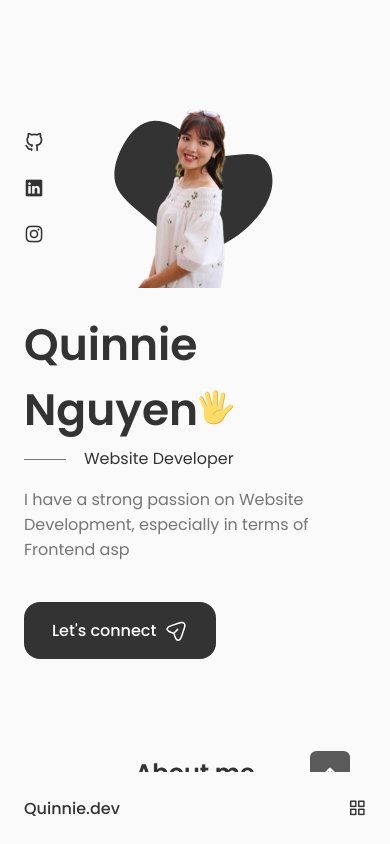
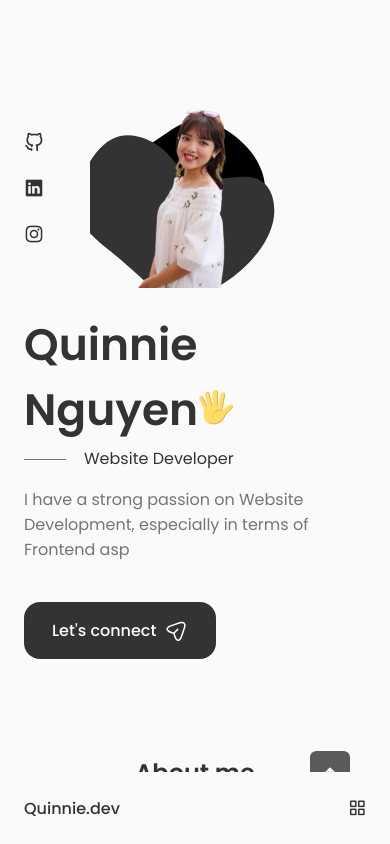
Before and after one commit to quinnienguyen1105/portfolio, a React (Create React App) app: page / in a window 390 px wide. Shown: the top 844 px of the page. Built offline with nearby package versions, Linux system fonts and the light colour scheme.

Commit message:
Updated resume and home_description

```diff
--- a/src/components/About/About.js
+++ b/src/components/About/About.js
@@ -1,7 +1,7 @@
 import React from 'react';
 import "./about.scss";
 import AboutImg from "../../assets/profile.jpg"
-import CV from "../../assets/QuyenNguyen_resume.pdf";
+import CV from "../../assets/DuongPhuongQuyen_Nguyen_resume.pdf";
 const About = () => {
   return (
     <section className='about section' id='about'>
--- a/src/components/Home/Data.js
+++ b/src/components/Home/Data.js
@@ -56,7 +56,9 @@ const Data = () => {
         </h1>
         <h3 className='home_subtitle'> Website Developer</h3>
         {/* <p className='home_description'> I have a strong passion on Website Development and dedicated to my work.</p> */}
+        <div className='home_description'>
         <Typingdata/>
+        </div>
         <a href='#contact' className='button button-flex'>Let's connect
             <svg
                 class="button__icon"
--- a/src/components/Home/Home.js
+++ b/src/components/Home/Home.js
@@ -10,8 +10,12 @@ const Home = () => {
         <div className='home_container container grid'>
             <div className='home_content grid'>
                 <Social/>
+
                 <div className='home_img'>
                 <svg viewBox="0 0 200 200" xmlns="http://www.w3.org/2000/svg" class="background_svg">
+                  <path fill="var(--title-color-dark)" d="M44.6,-52.2C58,-41.8,69.2,-28,73.3,-11.9C77.4,4.3,74.3,22.7,64.2,34.1C54.1,45.5,36.9,49.8,19.5,57.9C2.2,66.1,-15.3,78,-30.6,76C-45.9,73.9,-59.1,57.8,-69.4,40C-79.7,22.3,-87.1,2.8,-81.1,-11.3C-75,-25.4,-55.4,-34,-39.7,-44C-23.9,-53.9,-11.9,-65.1,1.8,-67.3C15.6,-69.4,31.1,-62.5,44.6,-52.2Z" transform="translate(100 100)" />
+                </svg>
+                <svg viewBox="40 -5 150 160" xmlns="http://www.w3.org/2000/svg" class="background_svg">
                   <path fill="var(--title-color)" d="M21.4,-32.1C34,-29.8,54.7,-36.7,67.2,-32.9C79.7,-29.1,84,-14.5,82,-1.1C80,12.2,71.8,24.5,62.7,34.2C53.6,43.8,43.5,50.9,32.9,56.4C22.3,61.9,11.2,65.8,1.3,63.6C-8.6,61.4,-17.3,53.1,-25.1,46C-32.8,38.9,-39.7,32.9,-48.9,25.4C-58.1,17.9,-69.7,9,-73.8,-2.4C-77.9,-13.7,-74.6,-27.5,-68.4,-40C-62.1,-52.6,-52.8,-63.9,-40.9,-66.6C-29,-69.3,-14.5,-63.3,-5,-54.5C4.4,-45.8,8.8,-34.3,21.4,-32.1Z" transform="translate(100 100)" />
                 </svg>
 
--- a/src/components/Home/Typingdata.js
+++ b/src/components/Home/Typingdata.js
@@ -17,7 +17,6 @@ const Typingdata = () => {
       sequence={CONTENT}
       wrapper='p'
       repeat={Infinity}
-      className='home_description'
     />
   )
 }
--- a/src/components/Home/home.scss
+++ b/src/components/Home/home.scss
@@ -166,6 +166,7 @@
     .home_description {
         max-width: initial;
         margin-bottom: var(--mb-2-5);
+        height: 75px;
     }
     .home_img {
         width: 250px;
```
Also changed, not shown: 1 other file (tests, documents, lock files or other folders).
